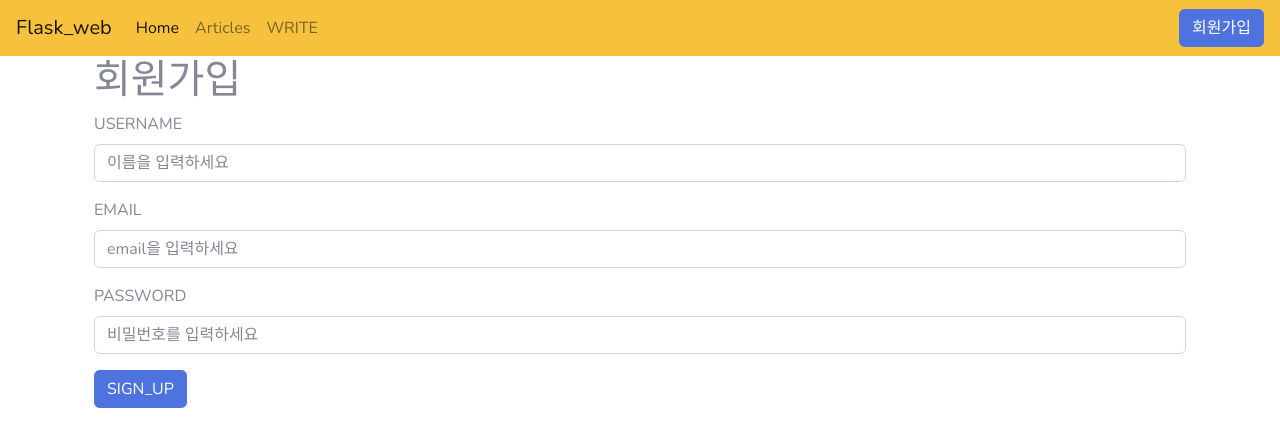
After one commit to Hantaeran/flask_web, a Flask app: page /register in a window 1280 px wide. The commit adds this page. Shown: the top 447 px of the page. Run offline with Flask 2, Linux system fonts and the light colour scheme; some libraries are stand-ins or nearby versions.

Commit message:
register3?

```diff
--- a/app.py
+++ b/app.py
@@ -20,6 +20,23 @@ def hello_world():
 def index():
     name="KIM"
     return render_template('index.html',data=name)
+
+@app.route('/register', methods = ['GET', 'POST'])
+def register():
+    if request.method == 'GET':
+        return render_template('register.html')
+
+    else:
+        username = request.form["username"]
+        email = request.form["email"]
+        password = request.form["password"]
+
+        cursor = db_connection.cursor()
+        sql = f"INSERT INTO users (username, email, password) VALUES ('{username}', '{email}', '{password}');"
+        cursor.execute(sql)
+        db_connection.commit()
+        return redirect('/')
+
 
 @app.route('/articles', methods=['GET', 'POST'])
 def articles():
--- a/templates/includes/navbar.html
+++ b/templates/includes/navbar.html
@@ -19,4 +19,5 @@
       </ul>
 
     </div>
+    <a href="/register" style="float: right;"><button class="btn btn-primary">회원가입</button> </a>
   </nav>
--- /dev/null
+++ b/templates/register.html
@@ -0,0 +1,18 @@
+{% extends "layout.html" %} {% block body%}
+<h1>회원가입</h1>
+<form action="/register" , method="POST">
+    <div class="form-group">
+        <label for="exampleInputUsername">USERNAME</label>
+        <input type="text" class="form-control" name="username" id="exampleInputUsername"  placeholder="이름을 입력하세요">
+    </div>
+    <div class="form-group">
+        <label for="exampleInputEmail1">EMAIL</label>
+        <input type="text" class="form-control" name="email" id="exampleInputEmail1" aria-describedby="emailHelp" placeholder="email을 입력하세요">
+    </div>
+    <div class="form-group">
+        <label for="exampleInputPassword">PASSWORD</label>
+        <input type="password" class="form-control" name="password" id="exampleInputPassword" aria-describedby="emailHelp" placeholder="비밀번호를 입력하세요">
+    </div>
+    <button type="submit" class="btn btn-primary">SIGN_UP</button>
+</form>
+{% endblock %}
```
